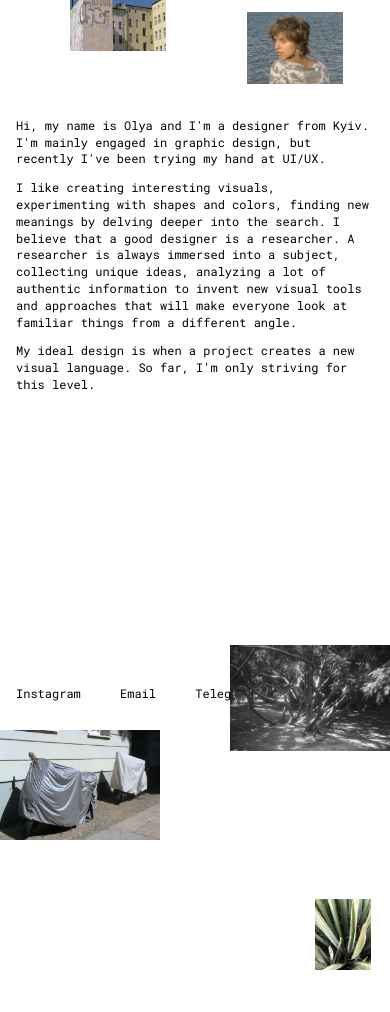
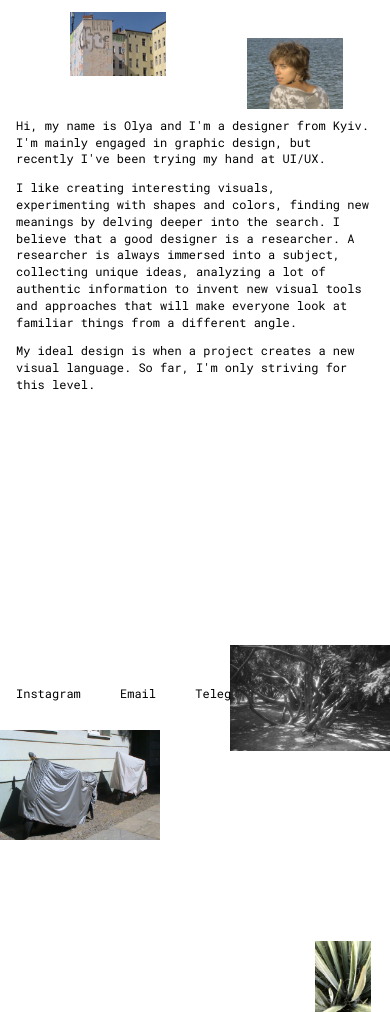
Before and after one commit to amylnikova/olyas-portfolio, a plain HTML site: page index.html in a window 390 px wide. Shown: the part 72-1084 px from the top of the page. Before the commit the page ends 1042 px from the top, so only its background shows below. Drawn offline with Linux system fonts and the light colour scheme; a web font is replaced by a local one.

Commit message:
and more

```diff
--- a/style.css
+++ b/style.css
@@ -356,8 +356,16 @@ footer {
         top: 95%;
     }
 
+    .image5 {
+        top: 13%;
+    }
+
+    .image7 {
+        top: 10%;
+    }
+
     .image8 {
-        top: 115%;
+        top: 120%;
     }
 }
 
@@ -549,7 +557,7 @@ footer {
     }
 
     .image11 {
-        top: 110%;
+        top: 120%;
     }
 
     .image12 {
@@ -561,7 +569,7 @@ footer {
     }
 
     .image14 {
-        top: 126%;
+        top: 136%;
     }
 }
 
```
